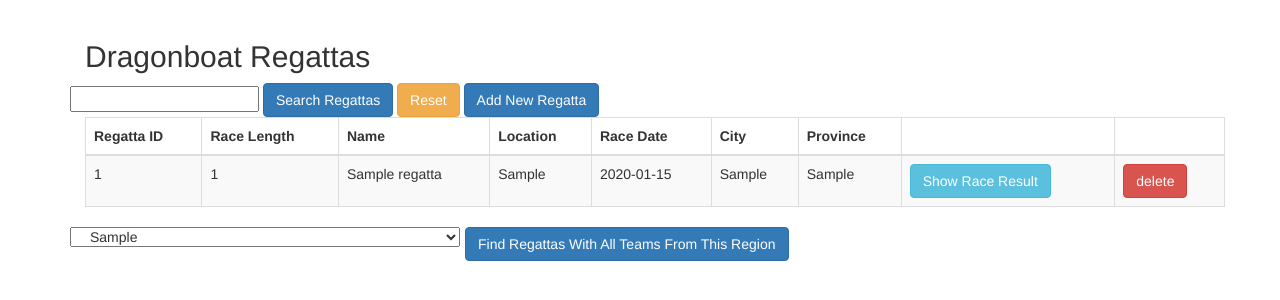
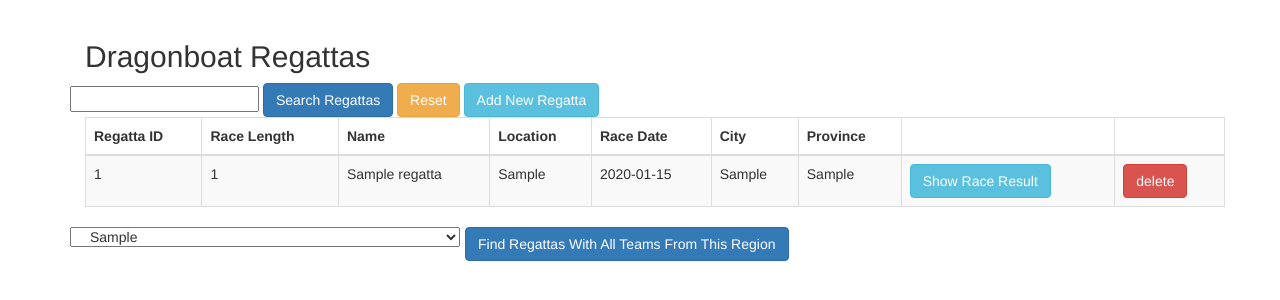
Before and after one commit to alexsclim/Felist, a Flask app: page /regattas in a window 1280 px wide. Shown: the part 52-352 px from the top of the page. Run offline with Flask 2, Linux system fonts and the light colour scheme; the visitor is signed in with stand-in values (Sample User, id 1); tables that the repository leaves empty hold one stand-in row (values such as "Sample post"); some libraries are stand-ins or nearby versions.

Commit message:
changing button color

```diff
--- a/app/templates/regattas.html
+++ b/app/templates/regattas.html
@@ -7,7 +7,7 @@
       <input type="input" name="search-input"></input>
       <input type="submit" name="search-button" value="Search Regattas" class="btn btn-primary"></input>
       <input class="btn btn-warning" type="reset" value="Reset">
-      <a href="{{ url_for('new_regatta') }}", class="btn btn-primary">Add New Regatta</a>
+      <a href="{{ url_for('new_regatta') }}", class="btn btn-info">Add New Regatta</a>
     </div>
   </form>
   <table class="table table-striped table-bordered">
```
